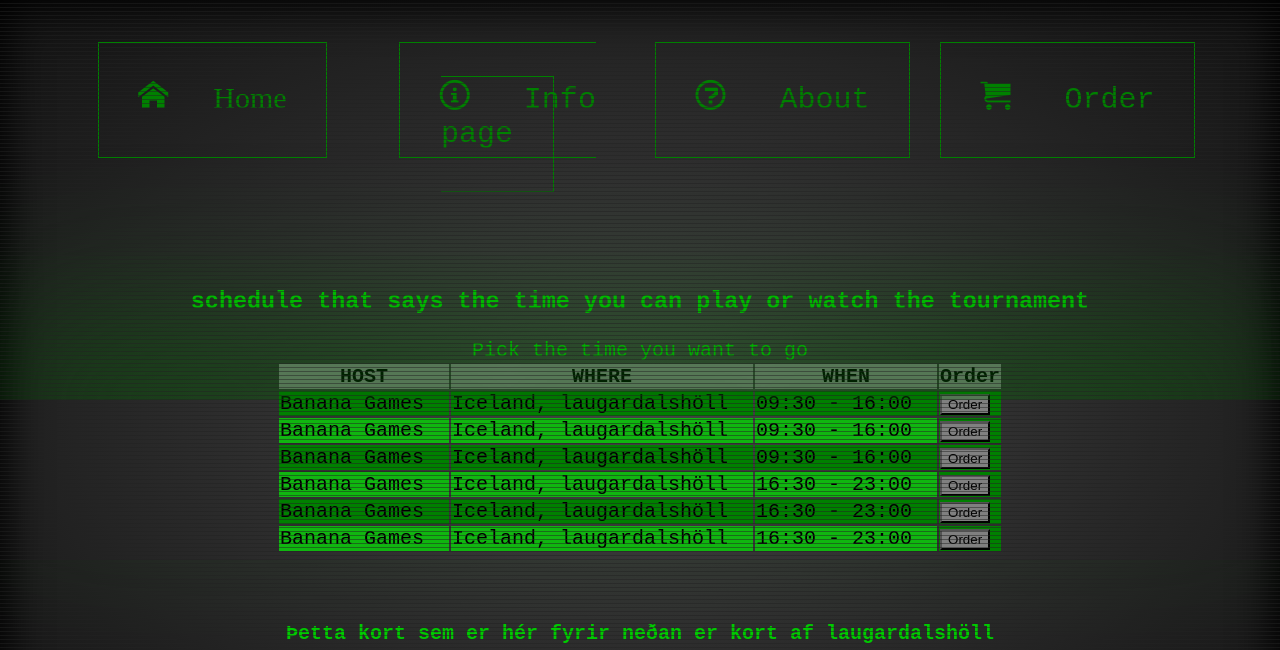
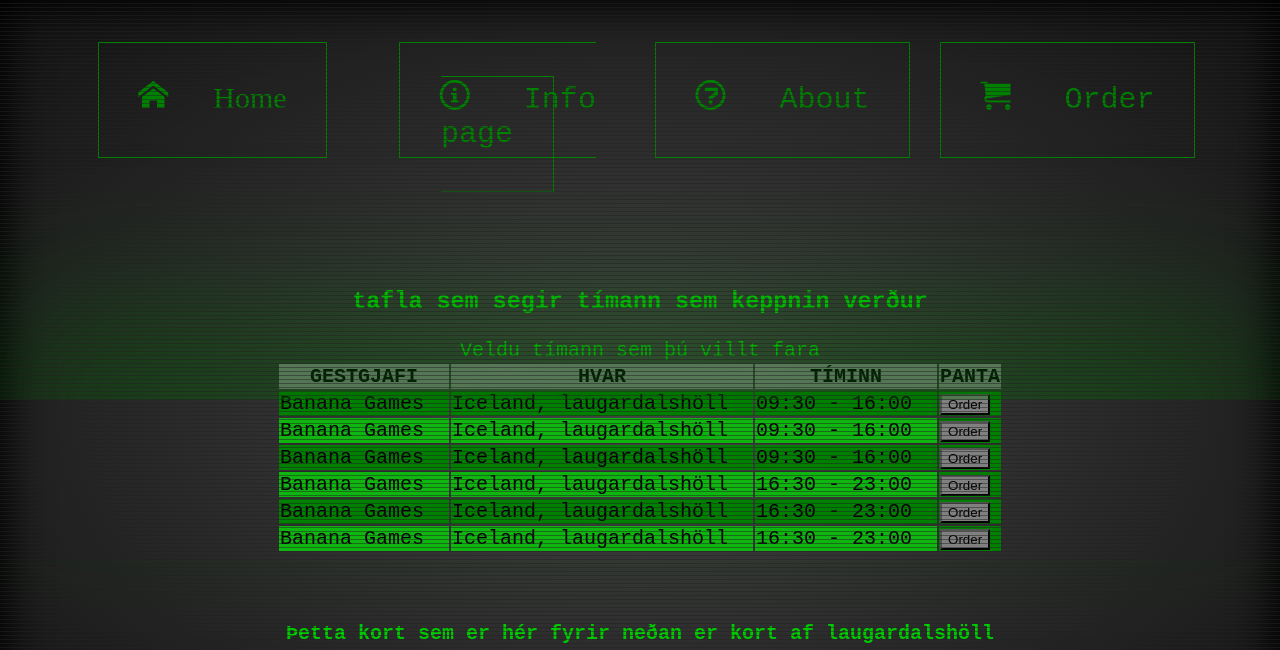
Before and after one commit to Emilb05/LokaverkefniV22, a plain HTML site: page Lokaverkefni/info.html in a window 1280 px wide. Shown: the top 650 px of the page. Drawn offline with Linux system fonts and the light colour scheme; files whose address does not match are found by name.

Commit message:
Update info.html

```diff
--- a/Lokaverkefni/info.html
+++ b/Lokaverkefni/info.html
@@ -13,10 +13,10 @@
 </head>
 <body class="screen">
     <section class="col-4">
-        <center><div></span><a class="border staerd2" href="#" title="Forsíða"><span class="icon-home"> &nbsp; Home</a></div></center>
-        <center><div><a class="border staerd2" href="#" title="upplýsingar síða"><span class="icon-info"></span> &nbsp; Info page</a></div></center>
-        <center><div><a class="border staerd2" href="#" title="umfjöllunar síða"><span class="icon-question"></span> &nbsp; About</a></div></center>
-        <center><div><a class="border staerd2" href="#" title="Pöntunar síða"><span class="icon-cart"></span> &nbsp; Order</a></div></center>
+        <center><div></span><a class="border staerd2" href="Forsida.html" title="Forsíða"><span class="icon-home"> &nbsp; Home</a></div></center>
+            <center><div><a class="border staerd2" href="info.html" title="upplýsingar síða"><span class="icon-info"></span> &nbsp; Info page</a></div></center>
+            <center><div><a class="border staerd2" href="about.html" title="umfjöllunar síða"><span class="icon-question"></span> &nbsp; About</a></div></center>
+            <center><div><a class="border staerd2" href="order.html" title="Pöntunar síða"><span class="icon-cart"></span> &nbsp; Order</a></div></center>
     </section>
     <br>
     <br>
@@ -24,54 +24,54 @@
     <br>
     <br>
     <center><section class="container">
-        <h3>schedule that says the time you can play or watch the tournament</h3>
+        <h3>tafla sem segir tímann sem keppnin verður</h3>
         <div>
           <table>
-            <caption>Pick the time you want to go</caption>
+            <caption>Veldu tímann sem þú villt fara</caption>
             <thead>
                 <tr class="bakgrunnur3">
-                    <th scope="col">HOST</th>
-                    <th scope="col">WHERE</th>
-                    <th scope="col">WHEN</th>
-                    <th scope="col">Order</th>
+                    <th scope="col">GESTGJAFI</th>
+                    <th scope="col">HVAR</th>
+                    <th scope="col">TÍMINN</th>
+                    <th scope="col">PANTA</th>
                 </tr>
             </thead>
             <tbody>
                 <tr class="bakgrunnur">
-                    <td scope="row" data-label="HOST">Banana Games &nbsp; </td>
-                    <td data-label="WHERE">Iceland, laugardalshöll &nbsp; </td>
-                    <td data-label="WHEN">09:30 - 16:00 &nbsp; </td>
-                    <td class="linkur" data-label="Order"><a href="Forsida.html"><button class="linkur2">Order</button></a></td>
+                    <td scope="row" data-label="GESTGJAFI">Banana Games &nbsp; </td>
+                    <td data-label="HVAR">Iceland, laugardalshöll &nbsp; </td>
+                    <td data-label="TÍMINN">09:30 - 16:00 &nbsp; </td>
+                    <td class="linkur" data-label="PANTA"><a href="order.html"><button class="linkur2">Order</button></a></td>
                 </tr>
                 <tr class="bakgrunnur2">
-                    <td scope="row" data-label="HOST">Banana Games &nbsp; </td>
-                    <td data-label="WHERE">Iceland, laugardalshöll &nbsp; </td>
-                    <td data-label="WHEN">09:30 - 16:00 &nbsp; </td>
-                    <td class="linkur" data-label="Order"><a href="Forsida.html"><button class="linkur2">Order</button></a></td>
+                    <td scope="row" data-label="GESTGJAFI">Banana Games &nbsp; </td>
+                    <td data-label="HVAR">Iceland, laugardalshöll &nbsp; </td>
+                    <td data-label="TÍMINN">09:30 - 16:00 &nbsp; </td>
+                    <td class="linkur" data-label="PANTA"><a href="order.html"><button class="linkur2">Order</button></a></td>
                 </tr>
                 <tr class="bakgrunnur">
-                    <td scope="row" data-label="HOST">Banana Games &nbsp; </td>
-                    <td data-label="WHERE">Iceland, laugardalshöll &nbsp; </td>
-                    <td data-label="WHEN">09:30 - 16:00 &nbsp; </td>
-                    <td class="linkur" data-label="Order"><a href="Forsida.html"><button class="linkur2">Order</button></a></td>
+                    <td scope="row" data-label="GESTGJAFI">Banana Games &nbsp; </td>
+                    <td data-label="HVAR">Iceland, laugardalshöll &nbsp; </td>
+                    <td data-label="TÍMINN">09:30 - 16:00 &nbsp; </td>
+                    <td class="linkur" data-label="PANTA"><a href="order.html"><button class="linkur2">Order</button></a></td>
                 </tr>
                 <tr class="bakgrunnur2">
-                  <td scope="row" data-label="HOST">Banana Games &nbsp; </td>
-                  <td data-label="WHERE">Iceland, laugardalshöll &nbsp; </td>
-                  <td data-label="WHEN">16:30 - 23:00 &nbsp; </td>
-                  <td class="linkur" data-label="Order"><a href="Forsida.html"><button class="linkur2">Order</button></a></td>
+                  <td scope="row" data-label="GESTGJAFI">Banana Games &nbsp; </td>
+                  <td data-label="HVAR">Iceland, laugardalshöll &nbsp; </td>
+                  <td data-label="TÍMINN">16:30 - 23:00 &nbsp; </td>
+                  <td class="linkur" data-label="PANTA"><a href="order.html"><button class="linkur2">Order</button></a></td>
               </tr>
               <tr class="bakgrunnur">
-                  <td scope="row" data-label="HOST">Banana Games &nbsp; </td>
-                  <td data-label="WHERE">Iceland, laugardalshöll &nbsp; </td>
-                  <td data-label="WHEN">16:30 - 23:00 &nbsp; </td>
-                  <td class="linkur" data-label="Order"><a href="#"><button class="linkur2">Order</button></a></td>
+                  <td scope="row" data-label="GESTGJAFI">Banana Games &nbsp; </td>
+                  <td data-label="HVAR">Iceland, laugardalshöll &nbsp; </td>
+                  <td data-label="TÍMINN">16:30 - 23:00 &nbsp; </td>
+                  <td class="linkur" data-label="PANTA"><a href="order.html"><button class="linkur2">Order</button></a></td>
               </tr>
               <tr class="bakgrunnur2">
-                  <td scope="row" data-label="HOST">Banana Games &nbsp; </td>
-                  <td data-label="WHERE">Iceland, laugardalshöll &nbsp; </td>
-                  <td data-label="WHEN" >16:30 - 23:00 &nbsp; </td>
-                  <td class="linkur" data-label="Order"><a href="#"><button class="linkur2">Order</button></a></td>
+                  <td scope="row" data-label="GESTGJAFI">Banana Games &nbsp; </td>
+                  <td data-label="HVAR">Iceland, laugardalshöll &nbsp; </td>
+                  <td data-label="TÍMINN" >16:30 - 23:00 &nbsp; </td>
+                  <td class="linkur" data-label="PANTA"><a href="order.html"><button class="linkur2">Order</button></a></td>
               </tr>
             </tbody>
           </table>
```
